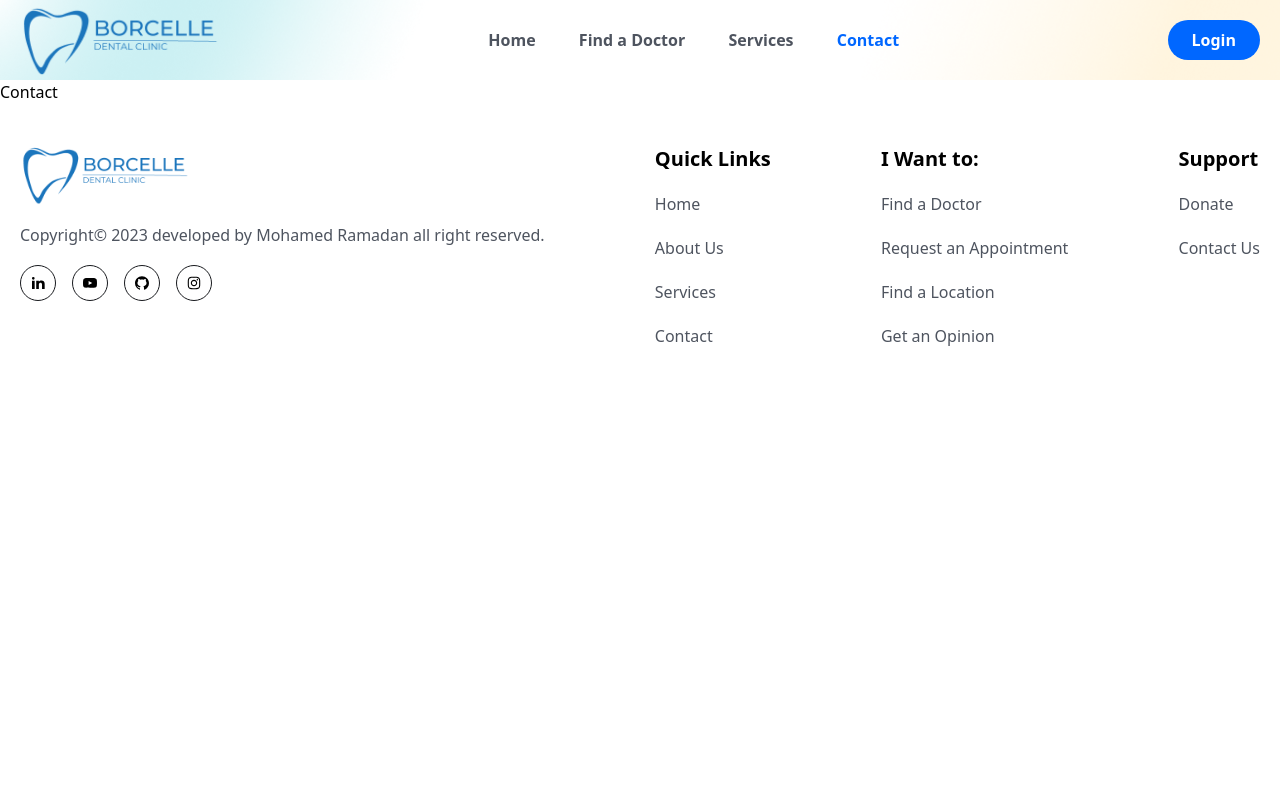
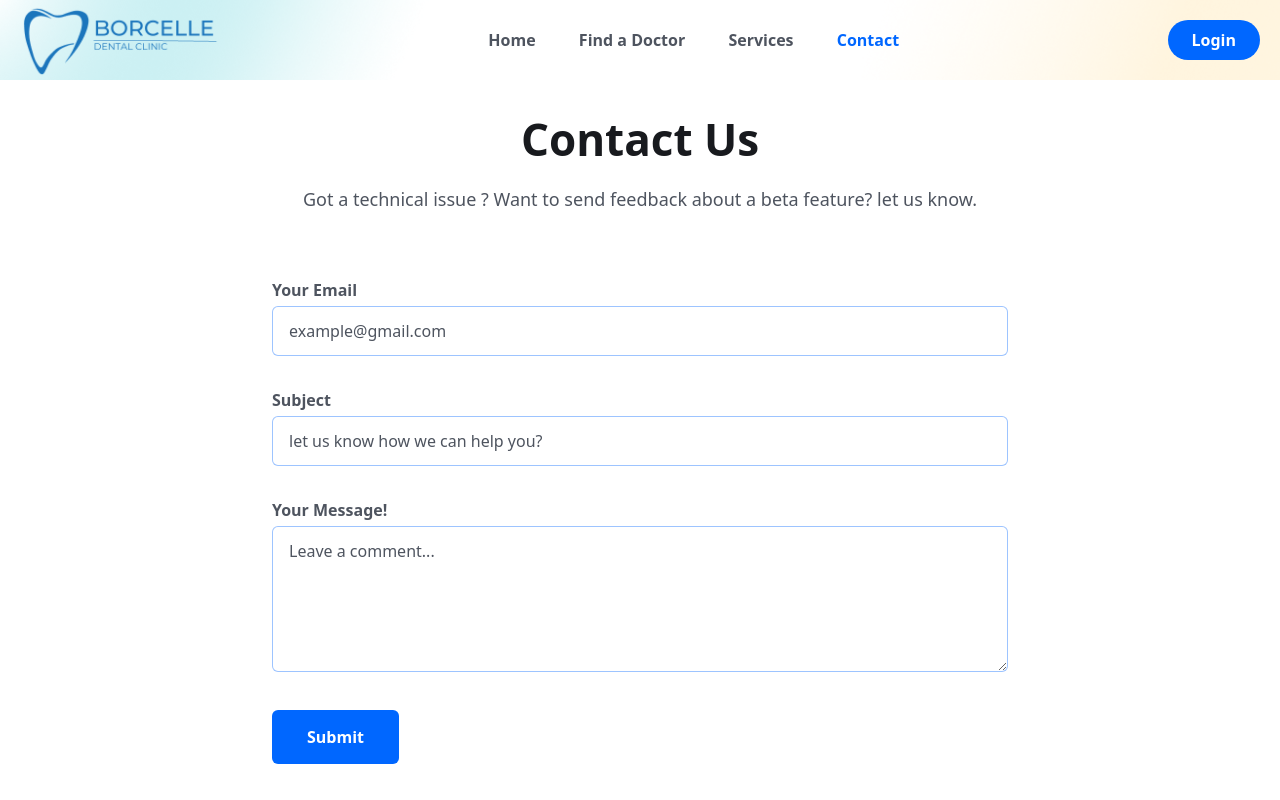
Before and after one commit to MentalStrange/Dental-Clinic, a React (Vite) app in the folder FrontEnd/: page /contact in a window 1280 px wide. Shown: the top 800 px of the page. Built offline with nearby package versions, Linux system fonts and the light colour scheme; the HTML template or start-up script is replaced by a standard one.

Commit message:
finish the frontend  and start in backend

```diff
--- a/FrontEnd/src/index.css
+++ b/FrontEnd/src/index.css
@@ -27,6 +27,13 @@
   .hero__section {
     @apply bg-[url(./assets/img/hero-bg.png)] bg-no-repeat bg-center bg-cover;
   }
+  .form__input {
+    @apply w-full px-4 py-3 border border-solid border-[#0066ff62] focus:outline-none
+    focus:border-primaryColor text-[16px] leading-6 text-headingColor placeholder:text-textColor cursor-pointer rounded-md;
+  }
+  .form__label {
+    @apply text-textColor font-semibold text-[16px] mb-2;
+  }
 }
 
 @media only screen and(max-width:1024px) {
--- a/FrontEnd/src/pages/contact.jsx
+++ b/FrontEnd/src/pages/contact.jsx
@@ -1,7 +1,52 @@
 function Contact() {
   return (
     <>
-      <h1>Contact</h1>
+      <div className="px-4 mx-auto max-w-screen-md py-8">
+        <h2 className="heading text-center">Contact Us</h2>
+        <p className="mb-8 lg:mb-16 font-light text-center text__para">
+          Got a technical issue ? Want to send feedback about a beta feature?
+          let us know.
+        </p>
+        <form action="" className="space-y-8">
+          <div>
+            <label htmlFor="" className="form__label">
+              Your Email
+            </label>
+            <input
+              type="email"
+              id="email"
+              placeholder="example@gmail.com"
+              className="form__input mt-1"
+            />
+          </div>
+          <div>
+            <label htmlFor="" className="form__label">
+              Subject
+            </label>
+            <input
+              type="text"
+              id="subject"
+              placeholder="let us know how we can help you?"
+              className="form__input mt-1"
+            />
+          </div>
+          <div className="sm:col-span-2">
+            <label htmlFor="" className="form__label">
+              Your Message!
+            </label>
+            <textarea
+              rows={5}
+              type="text"
+              id="message"
+              placeholder="Leave a comment..."
+              className="form__input mt-1"
+            />
+          </div>
+          <button type="submit" className="btn rounded-md">
+            Submit
+          </button>
+        </form>
+      </div>
     </>
   );
 }
--- a/FrontEnd/src/pages/login.jsx
+++ b/FrontEnd/src/pages/login.jsx
@@ -23,8 +23,8 @@ function Login() {
                 type="email"
                 name=""
                 id=""
+                placeholder="Enter Your Email"
                 value={formData.email}
-                placeholder="Enter Your Email"
                 onChange={handleInputChange}
                 className="w-full px-4 py-3 border-b border--solid border-[#0066ff61] focus:outline-none
                 focus:border-b-primaryColor text-[22px] leading-7 text-headingColor placeholder:text-extColor rounded-md cursor-pointer"
@@ -50,8 +50,8 @@ function Login() {
               </button>
             </div>
             <p className="mt-5 text-textColor text-center ">
-              Don&apos;t have an account?{" "}
-              <Link to={"/register"} className="text-primaryColor">
+              Don&apos;t have an account?{"  "}
+              <Link to={"/register"} className="text-primaryColor font-bold">
                 SignUp
               </Link>
             </p>
--- a/FrontEnd/src/pages/signUp.jsx
+++ b/FrontEnd/src/pages/signUp.jsx
@@ -1,7 +1,30 @@
 import signUpImg from "./../assets/img/signup.gif";
 import avatar from "./../assets/img/patient-avatar.png";
 import { Link } from "react-router-dom";
+import { useState } from "react";
 function SignUp() {
+  const [selectedFile, setSelectedFile] = useState(null);
+  const [previewURL, setPreviewURL] = useState("");
+  const [formData, setFormData] = useState({
+    name: "",
+    email: "",
+    password: "",
+    photo: "",
+    gender: "",
+    role: "patient",
+  });
+  const handleInputChange = (e) => {
+    e.preventDefault();
+    setFormData({ ...formData, [e.target.name]: e.target.value });
+  };
+  const handleInputFileChange = async (e) => {
+    const file = e.target.files[0];
+
+    // console.log(file);
+  };
+  const submitHandler = async (e) => {
+    e.preventDefault();
+  };
   return (
     <>
       <section className="px-5 xl:px-0">
@@ -20,13 +43,15 @@ function SignUp() {
                 Create an <span className="text-primaryColor">account</span>
               </h3>
 
-              <form action="">
+              <form action="" onSubmit={submitHandler}>
                 <div className="mb-5">
                   <input
                     type="text"
                     name=""
                     id=""
                     placeholder="full name"
+                    value={formData.name}
+                    onChange={handleInputChange}
                     className="w-full pr-4 py-3 border-b border--solid border-[#0066ff61] focus:outline-none
                 focus:border-b-primaryColor text-[22px] leading-7 text-headingColor placeholder:text-extColor rounded-md cursor-pointer"
                   />
@@ -38,6 +63,8 @@ function SignUp() {
                     name=""
                     id=""
                     placeholder="your email"
+                    value={formData.email}
+                    onChange={handleInputChange}
                     className="w-full pr-4 py-3 border-b border--solid border-[#0066ff61] focus:outline-none
                 focus:border-b-primaryColor text-[22px] leading-7 text-headingColor placeholder:text-extColor rounded-md cursor-pointer"
                   />
@@ -49,6 +76,8 @@ function SignUp() {
                     name=""
                     id=""
                     placeholder="your password"
+                    value={formData.password}
+                    onChange={handleInputChange}
                     className="w-full pr-4 py-3 border-b border--solid border-[#0066ff61] focus:outline-none
                 focus:border-b-primaryColor text-[22px] leading-7 text-headingColor placeholder:text-extColor rounded-md cursor-pointer"
                   />
@@ -60,7 +89,11 @@ function SignUp() {
                     className="text-headingColor font-bold text-[16px] leading-7"
                   >
                     Are you a:
-                    <select className="text-textColor font-semibold text-[15px]  leading-7 px-[6px] py-[6px] ml-2 focus:outline-none">
+                    <select
+                      className="text-textColor font-semibold text-[15px]  leading-7 px-[6px] py-[6px] ml-2 focus:outline-none"
+                      value={formData.role}
+                      onChange={handleInputChange}
+                    >
                       <option value="patient">Patient</option>
                       <option value="doctor">Doctor</option>
                     </select>
@@ -70,7 +103,11 @@ function SignUp() {
                     className="text-headingColor font-bold text-[16px] leading-7"
                   >
                     Gender:
-                    <select className="text-textColor font-semibold text-[15px]  leading-7 px-[6px] py-[6px] ml-2 focus:outline-none">
+                    <select
+                      className="text-textColor font-semibold text-[15px]  leading-7 px-[6px] py-[6px] ml-2 focus:outline-none"
+                      value={formData.gender}
+                      onChange={handleInputChange}
+                    >
                       <option value="male">Male</option>
                       <option value="female">Female</option>
                     </select>
@@ -87,6 +124,8 @@ function SignUp() {
                       type="file"
                       name="photo"
                       id="customFile"
+                      value={formData.photo}
+                      onChange={handleInputFileChange}
                       accept=".jpg, .png"
                       className="absolute top-0 left-0 w-full opacity-0 cursor-pointer"
                     />
```
